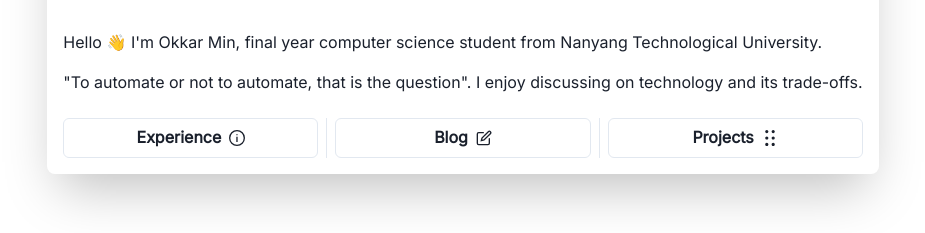
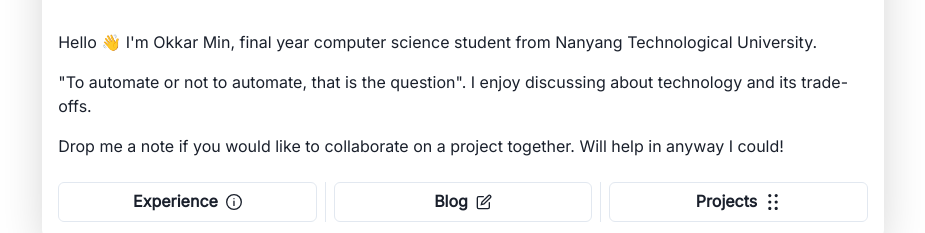
Before and after one commit to OkkarMin/okkar-blog-url-shortner, a Next.js app: page / in a window 1280 px wide. Shown: the part 333-566 px from the top of the page, without its empty margins (177-1102 px from the left). Built offline with nearby package versions, Linux system fonts and the light colour scheme; no server answers.

Commit message:
chore(introduction): :memo: Add one more line in Bio section

```diff
--- a/components/bio_experience_tabs.js
+++ b/components/bio_experience_tabs.js
@@ -50,7 +50,11 @@ export default function BioExperienceTabs() {
           </Text>
           <Text mt={4}>
             "To automate or not to automate, that is the question". I enjoy
-            discussing on technology and its trade-offs.
+            discussing about technology and its trade-offs.
+          </Text>
+          <Text mt={4}>
+            Drop me a note if you would like to collaborate on a project
+            together. Will help in anyway I could!
           </Text>
 
           <Stack
```
